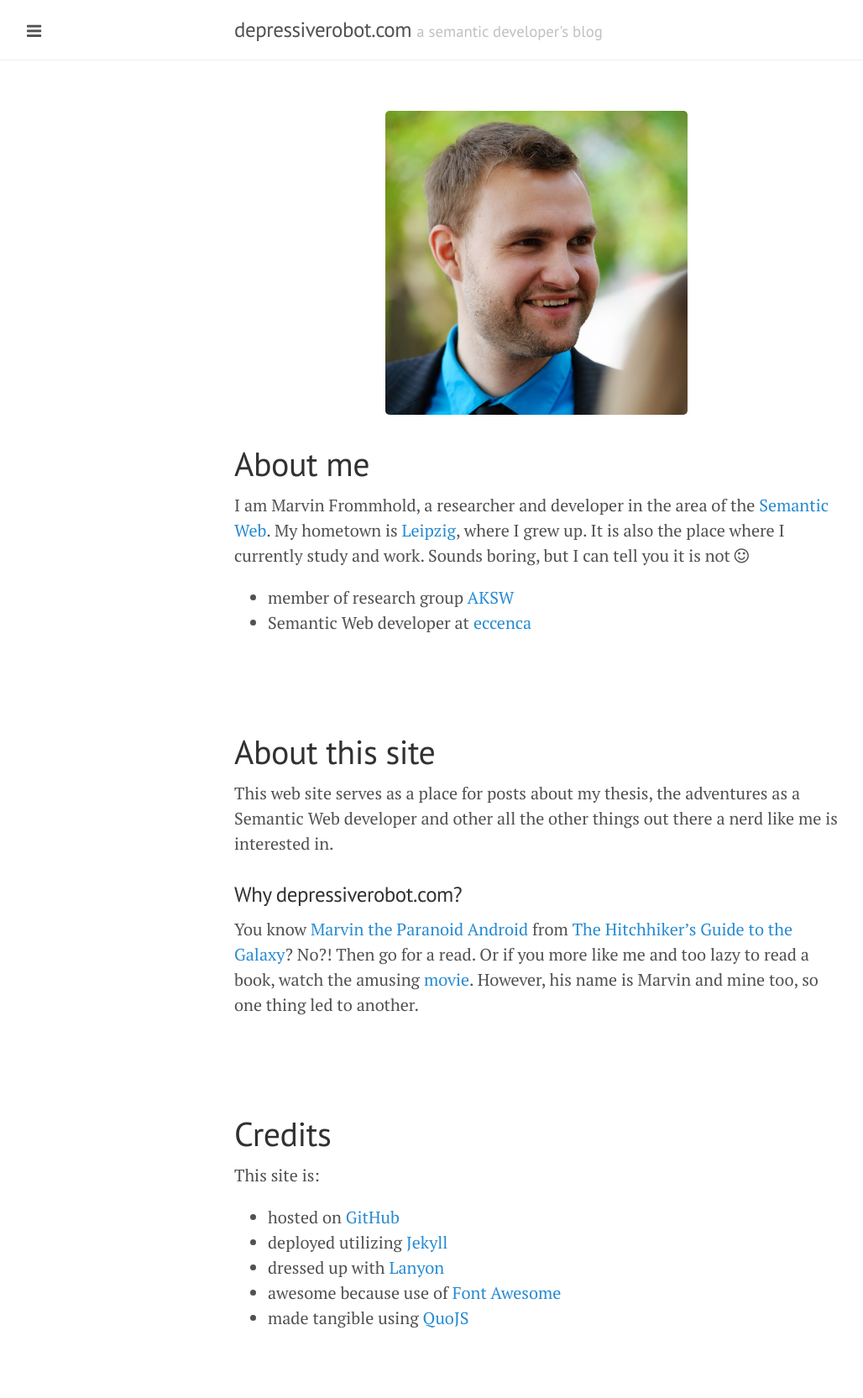
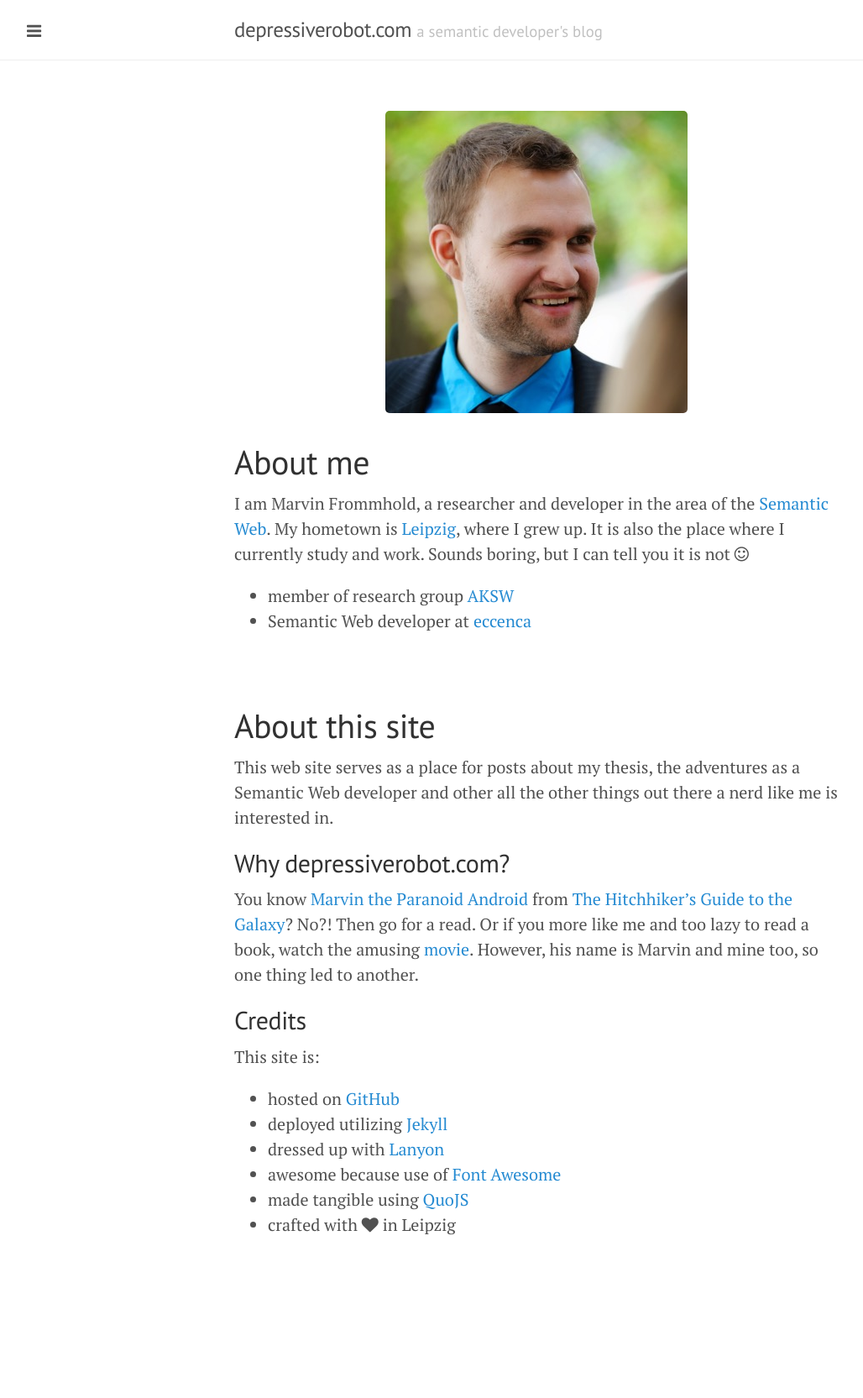
Before and after one commit to depressiveRobot/depressiverobot.github.io, a Jekyll site: the page built from about.md, in a window 1280 px wide. Shown: the whole page at 84% size, without its empty margins (1-1029 px from the left). Built offline with Jekyll 4.4.1, drawn with Linux system fonts in a browser that asks for light colours; Markdown is read by kramdown in place of the engine named in the settings; after the commit the page ends 1554 px from its top, so only the background shows below that.

```diff
--- a/_includes/head.html
+++ b/_includes/head.html
@@ -1,5 +1,6 @@
 <head>
   <link href="http://gmpg.org/xfn/11" rel="profile" />
+  <meta charset="UTF-8" />
   <meta http-equiv="X-UA-Compatible" content="IE=edge" />
   <meta http-equiv="content-type" content="text/html; charset=utf-8" />
 
@@ -25,7 +26,7 @@
   <link rel="stylesheet" href="{{ site.baseurl }}public/css/syntax.css" />
   <link rel="stylesheet" href="{{ site.baseurl }}public/css/lanyon.css" />
   <link rel="stylesheet" href="{{ site.baseurl }}public/css/font-awesome.min.css" />
-  <link rel="stylesheet" href="{{ site.baseurl }}public/css/custom.css" />
+  <link rel="stylesheet" href="{{ site.baseurl }}public/css/depressiverobot.css" />
   <link rel="stylesheet" href="https://fonts.googleapis.com/css?family=PT+Serif:400,400italic,700|PT+Sans:400" />
 
   <!-- Icons -->
--- a/_layouts/default.html
+++ b/_layouts/default.html
@@ -9,6 +9,8 @@
     <span resource="{{ site.url }}/about/#MarvinFrommhold" typeof="Person"></span>
 
     {% include sidebar.html %}
+
+    <div class="sidebar-touch"></div>
 
     <!-- Wrap is the content to shift when toggling the sidebar. We wrap the
          content to avoid any CSS collisions with our real content. -->
--- a/about.md
+++ b/about.md
@@ -10,7 +10,6 @@ layout: page
 * Semantic Web developer at <span resource="#MarvinFrommhold"><span property="worksFor" resource="http://eccenca.com"><span resource="http://eccenca.com" typeof="Organization"><a property="sameAs" target="_blank" href="http://eccenca.com"><span property="name">eccenca</span></a></span></span></span>
 
 <br/>
-<br/>
 
 # About this site
 <span resource="http://depressiverobot.com"><span
@@ -18,7 +17,7 @@ property="description">This web site serves as a place for posts about my thesis
 the adventures as a Semantic Web developer and other all the other things out there a nerd like me
 is interested in.</span></span>
 
-### Why depressiverobot.com?
+## Why depressiverobot.com?
 You know <span typeof="Person"><a property="sameAs"
 target="_blank" href="http://en.wikipedia.org/wiki/Marvin_the_Paranoid_Android"><span
 property="name">Marvin the Paranoid Android</span></a></span> from <span
@@ -30,10 +29,7 @@ property="sameAs" target="_blank"
 href="http://en.wikipedia.org/wiki/The_Hitchhiker's_Guide_to_the_Galaxy_(film)">movie</a></span>.
 However, his name is Marvin and mine too, so one thing led to another.
 
-<br/>
-<br/>
-
-# Credits
+## Credits
 This site is:
 
 * hosted on [GitHub](https://github.com)
@@ -41,3 +37,4 @@ This site is:
 * dressed up with [Lanyon](http://lanyon.getpoole.com)
 * awesome because use of [Font Awesome](http://fortawesome.github.io/Font-Awesome)
 * made tangible using [QuoJS](http://quojs.tapquo.com)
+* crafted with <i class="fa fa-heart"></i> in Leipzig
--- a/public/css/custom.css
+++ /dev/null
@@ -1,7 +0,0 @@
-/*
- * Custom CSS definitions
- */
-
-.sidebar small {
-  font-size: 67%;
-}
--- /dev/null
+++ b/public/css/depressiverobot.css
@@ -0,0 +1,26 @@
+/*
+ * Custom CSS definitions
+ */
+
+/* remove the dotted outline from images */
+img:focus {
+  outline: 0;
+}
+
+.sidebar small {
+  font-size: 67%;
+}
+
+.sidebar-touch {
+  position: fixed;
+  top:  0;
+  left: 0;
+  width: 1rem;
+  z-index: 7;
+  opacity: 0;
+  height: 100%;
+}
+
+#sidebar-checkbox:checked ~ .sidebar-touch {
+  left: 14rem;
+}
--- /dev/null
+++ b/public/js/depressiverobot.js
@@ -0,0 +1,26 @@
+$$('.sidebar-touch').swipeRight(function() {
+        var checkbox = $$('#sidebar-checkbox')[0];
+
+        if (!checkbox.checked)
+          checkbox.checked = true;
+      });
+
+$$('body').swipeLeft(function() {
+        var checkbox = $$('#sidebar-checkbox')[0];
+
+        if (checkbox.checked)
+          checkbox.checked = false;
+      });
+
+$$('body').tap(function(e) {
+        var target = e.target;
+        var checkbox = $$('#sidebar-checkbox')[0];
+        var sidebar = $$('#sidebar')[0];
+        var toggle = $$('.sidebar-toggle')[0];
+
+        if (checkbox.checked && target === toggle)
+          return;
+
+        if (checkbox.checked && !sidebar.contains(target))
+          checkbox.checked = false;
+      });
```
Also changed, not shown: other parts of _layouts/default.html (+1 -29 lines), public/me.jpg.
